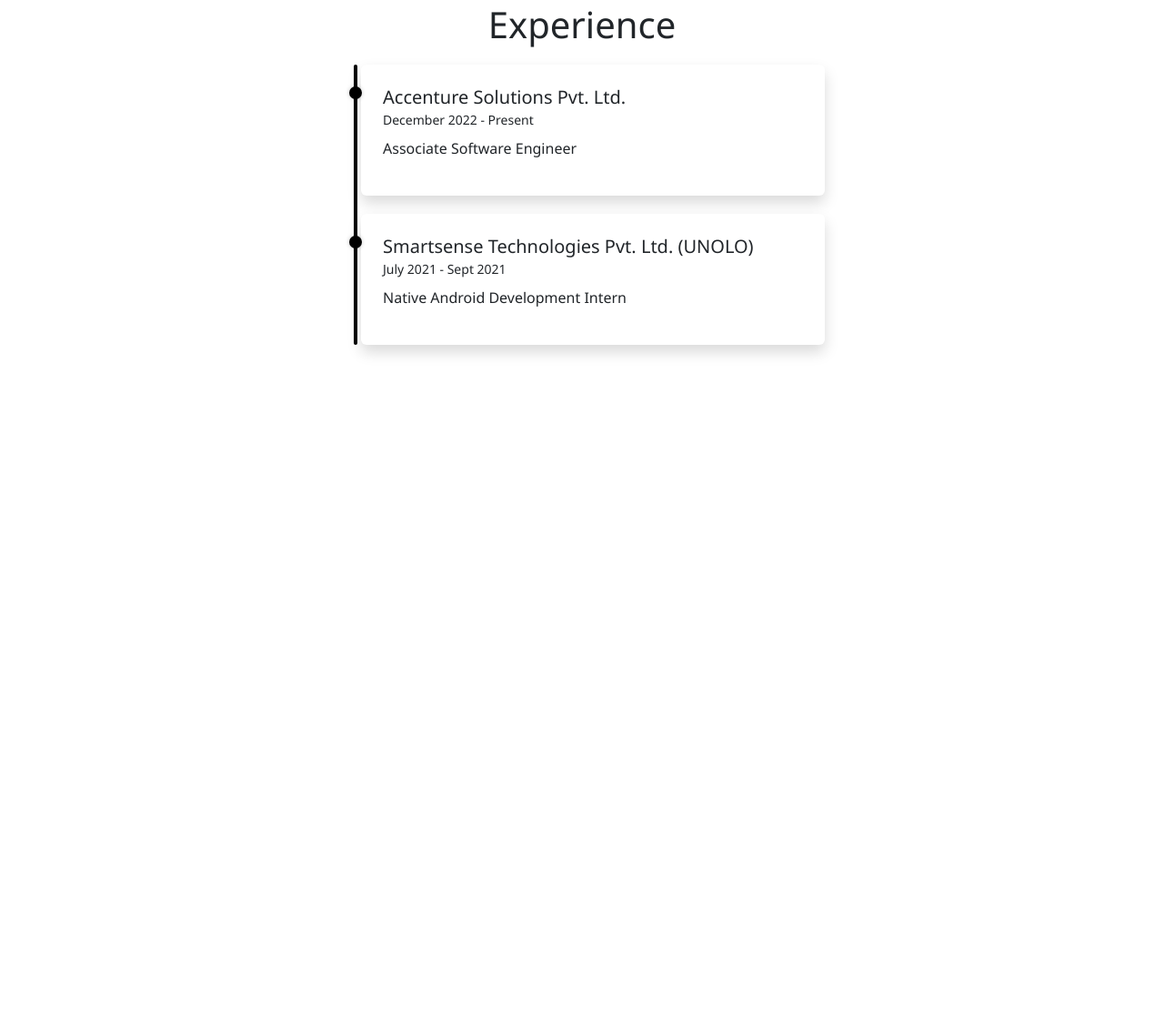
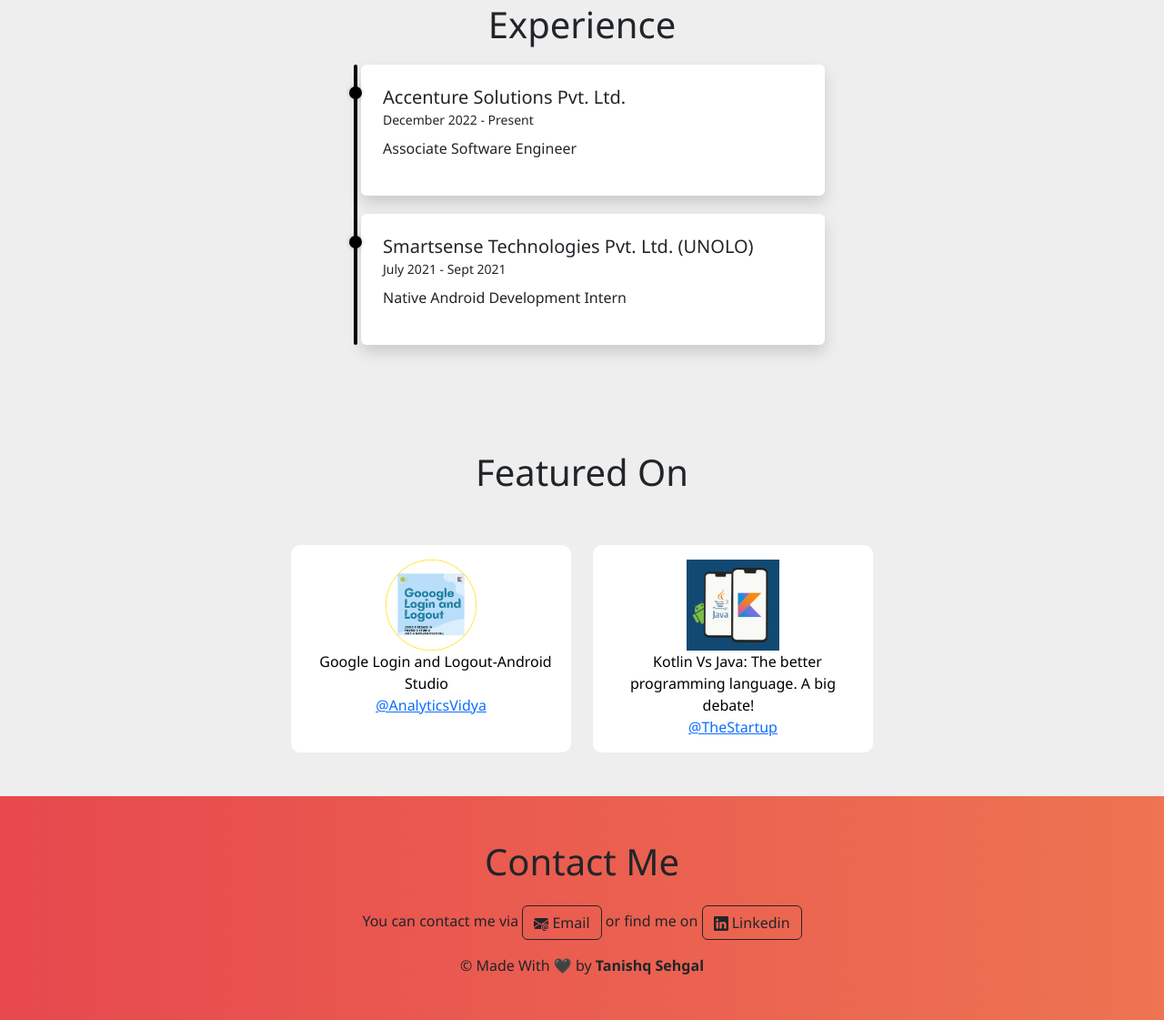
Before and after one commit to TanishqSehgal7/TanishqSehgal7.github.io, a plain HTML site: page PersonalWebsite/index.html in a window 1280 px wide. Shown: the part 1635-2756 px from the top of the page at 91% size. Before the commit the page ends 2082 px from the top, so only its background shows below. Drawn offline with nearby package versions, Linux system fonts and the light colour scheme.

Commit message:
Add files via upload

```diff
--- a/PersonalWebsite/index.html
+++ b/PersonalWebsite/index.html
@@ -12,36 +12,6 @@
 <body>
 
     <section id="nav">
-        <!-- <nav class="navbar navbar-expand-lg bg-body-secondary p-2">
-            <div class="container-fluid">
-              <a class="navbar-brand navitem" href="#">Tanishq Sehgal</a>
-              <button class="navbar-toggler" type="button" data-bs-toggle="collapse" data-bs-target="#navbarSupportedContent" aria-controls="navbarSupportedContent" aria-expanded="false" aria-label="Toggle navigation">
-                <span class="navbar-toggler-icon"></span>
-              </button>
-              <div class="collapse navbar-collapse" id="navbarSupportedContent">
-                <ul class="navbar-nav me-auto mb-2 mb-lg-0">
-                  <li class="nav-item">
-                    <a class="nav-link active navitem" aria-current="page" href="#aboutMe">About Me</a>
-                  </li>
-                  <li class="nav-item">
-                    <a class="nav-link navitem" href="#education">Education</a>
-                  </li>
-                  <li class="nav-item dropdown">
-                    <a class="nav-link dropdown-toggle navitem" href="#aboutMe" role="button" data-bs-toggle="dropdown" aria-expanded="false">
-                      More
-                    </a>
-                    <ul class="dropdown-menu">
-                      <li><a class="dropdown-item dropdownitem" href="#skills">Skills</a></li>
-                      <li><a class="dropdown-item dropdownitem" href="#experience">Experience</a></li>
-                      <li><hr class="dropdown-divider dropdownitem"></li>
-                      <li><a class="dropdown-item dropdownitem" href="#contactMe">Contact Me</a></li>
-                    </ul>
-                  </li>
-                </ul>
-              </div>
-            </div>
-          </nav> -->
-
 
           <nav class="navbar navbar-expand-lg bg-body-secondary mb-0 gradient-background" aria-label="Thirteenth navbar example">
             <div class="container-fluid">
@@ -65,6 +35,7 @@
                     <ul class="dropdown-menu">
                       <li><a class="dropdown-item dropdownitem" href="#skills">Skills</a></li>
                       <li><a class="dropdown-item dropdownitem" href="#experience">Experince</a></li>
+                      <li><a class="dropdown-item dropdownitem" href="#Features">Featured On</a></li>
                       <li><a class="dropdown-item dropdownitem" href="#contactMe">Contact Me</a></li>
                     </ul>
                   </li>
@@ -214,8 +185,63 @@
 
     </section>
 
-    <footer id="contactMe">
 
+    <setion id="Features">
+
+      <div class="container text-center col-lg-6 pt-5">
+        <h1 id="features">Featured On</h1>
+        <div class="row pt-5 pb-5 gap-4">
+                <div id="feature" class="col p-3">
+                  <img src="./GoogleLoginIamge.png" style="height: 100px;"/>
+                  <br>
+                  <a id="featureText" href="https://medium.com/swlh/google-login-and-logout-in-android-with-firebase-kotlin-implementation-73cf6a5a989e">
+                    Google Login and Logout-Android Studio
+                  </a>
+                  <br>
+                  <a id="featurePage" href="https://medium.com/analytics-vidhya">@AnalyticsVidya</a>
+                </div>
+
+                <div id="feature" class="col p-3">
+                  <img src="./Kotlin-vs.-Java-1024x538.png" style="height: 100px;"/>
+                  <br>
+                  <a id="featureText" href="https://medium.com/analytics-vidhya/kotlin-vs-java-the-better-programming-language-a-big-debate-6c0a4f145309">
+                    Kotlin Vs Java: The better programming language. A big debate!</a>
+                    <br>
+                  <a id="featurePage" href="https://medium.com/swlh">@TheStartup</a>
+                </div>
+        </div>
+    </div>
+
+
+    </setion>
+
+
+    <footer id="contactMe" class="gradient-background mb-0 pb-0">
+
+      <div class="container text-center col-lg-6 p-5">
+        <h1 class="pb-3">Contact Me</h1>
+        <p style="text-decoration: none;">You can contact me via
+          <a href="mailto:tsgl7246@gmail.com" class="btn btn-outline-dark">
+              <svg xmlns="http://www.w3.org/2000/svg" width="16" height="16" fill="currentColor" class="bi bi-envelope-at-fill" viewBox="0 0 16 16"><path d="M2 2A2 2 0 0 0 .05 3.555L8 8.414l7.95-4.859A2 2 0 0 0 14 2H2Zm-2 9.8V4.698l5.803 3.546L0 11.801Zm6.761-2.97-6.57 4.026A2 2 0 0 0 2 14h6.256A4.493 4.493 0 0 1 8 12.5a4.49 4.49 0 0 1 1.606-3.446l-.367-.225L8 9.586l-1.239-.757ZM16 9.671V4.697l-5.803 3.546.338.208A4.482 4.482 0 0 1 12.5 8c1.414 0 2.675.652 3.5 1.671Z"></path>
+                <path d="M15.834 12.244c0 1.168-.577 2.025-1.587 2.025-.503 0-1.002-.228-1.12-.648h-.043c-.118.416-.543.643-1.015.643-.77 0-1.259-.542-1.259-1.434v-.529c0-.844.481-1.4 1.26-1.4.585 0 .87.333.953.63h.03v-.568h.905v2.19c0 .272.18.42.411.42.315 0 .639-.415.639-1.39v-.118c0-1.277-.95-2.326-2.484-2.326h-.04c-1.582 0-2.64 1.067-2.64 2.724v.157c0 1.867 1.237 2.654 2.57 2.654h.045c.507 0 .935-.07 1.18-.18v.731c-.219.1-.643.175-1.237.175h-.044C10.438 16 9 14.82 9 12.646v-.214C9 10.36 10.421 9 12.485 9h.035c2.12 0 3.314 1.43 3.314 3.034v.21Zm-4.04.21v.227c0 .586.227.8.581.8.31 0 .564-.17.564-.743v-.367c0-.516-.275-.708-.572-.708-.346 0-.573.245-.573.791Z"></path>
+              </svg>
+              <span class="btn-outline-dark">Email</span>
+            </button>
+          </a>
+          or find me on
+          <a href="https://www.linkedin.com/in/tanishq-sehgal-a86bbb184/" class="btn btn-outline-dark">
+            <svg xmlns="http://www.w3.org/2000/svg" width="16" height="16" fill="currentColor" class="bi bi-linkedin" viewBox="0 0 16 16">
+              <path d="M0 1.146C0 .513.526 0 1.175 0h13.65C15.474 0 16 .513 16 1.146v13.708c0 .633-.526 1.146-1.175 1.146H1.175C.526 16 0 15.487 0 14.854V1.146zm4.943 12.248V6.169H2.542v7.225h2.401zm-1.2-8.212c.837 0 1.358-.554 1.358-1.248-.015-.709-.52-1.248-1.342-1.248-.822 0-1.359.54-1.359 1.248 0 .694.521 1.248 1.327 1.248h.016zm4.908 8.212V9.359c0-.216.016-.432.08-.586.173-.431.568-.878 1.232-.878.869 0 1.216.662 1.216 1.634v3.865h2.401V9.25c0-2.22-1.184-3.252-2.764-3.252-1.274 0-1.845.7-2.165 1.193v.025h-.016a5.54 5.54 0 0 1 .016-.025V6.169h-2.4c.03.678 0 7.225 0 7.225h2.4z"/>
+            </svg>
+            <span class="btn-outline-dark">Linkedin</span>
+          </a>
+        </p>
+
+        <div class="copyright text-center">
+          © Made With 🖤 by <strong><span>Tanishq Sehgal</span></strong>
+        </div>
+
+      </div>
     </footer>
 
 
--- a/PersonalWebsite/style.css
+++ b/PersonalWebsite/style.css
@@ -1,5 +1,7 @@
 body {
     font-family: 'Segoe UI', Tahoma, Geneva, Verdana, sans-serif;
+    background-color: #eee;
+    padding: 0;
 }
 
 .navbar {
@@ -207,6 +209,7 @@
     border: #ee7752 solid 2px;
     border-radius: 5px;
     margin: 10px;
+    background: white;
     text-align: center;
     text-justify: auto;
   }
@@ -216,5 +219,20 @@
 
   }
 
-  /* #skillH1 {
-  } */
+
+  #feature {
+    background-color: white;
+    border-radius: 10px;
+  }
+
+#featureText {
+  font-weight: 500;
+  text-decoration: none;
+  color: black;
+  padding: 10px;
+}
+
+#featureText:hover {
+  font-weight: 700;
+  text-decoration: underline;
+}
```
Also changed, not shown: PersonalWebsite/GoogleLoginIamge.png (added), PersonalWebsite/Kotlin-vs.-Java-1024x538.png (added).
